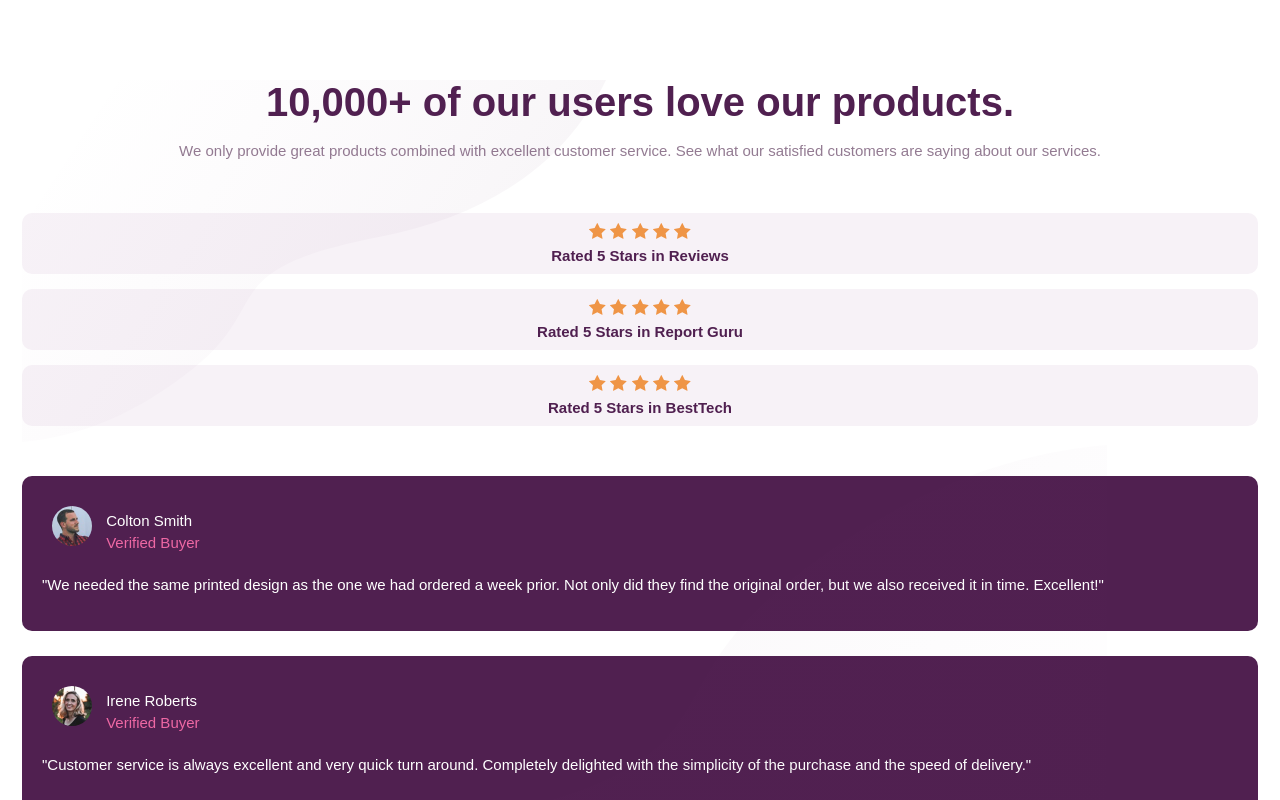
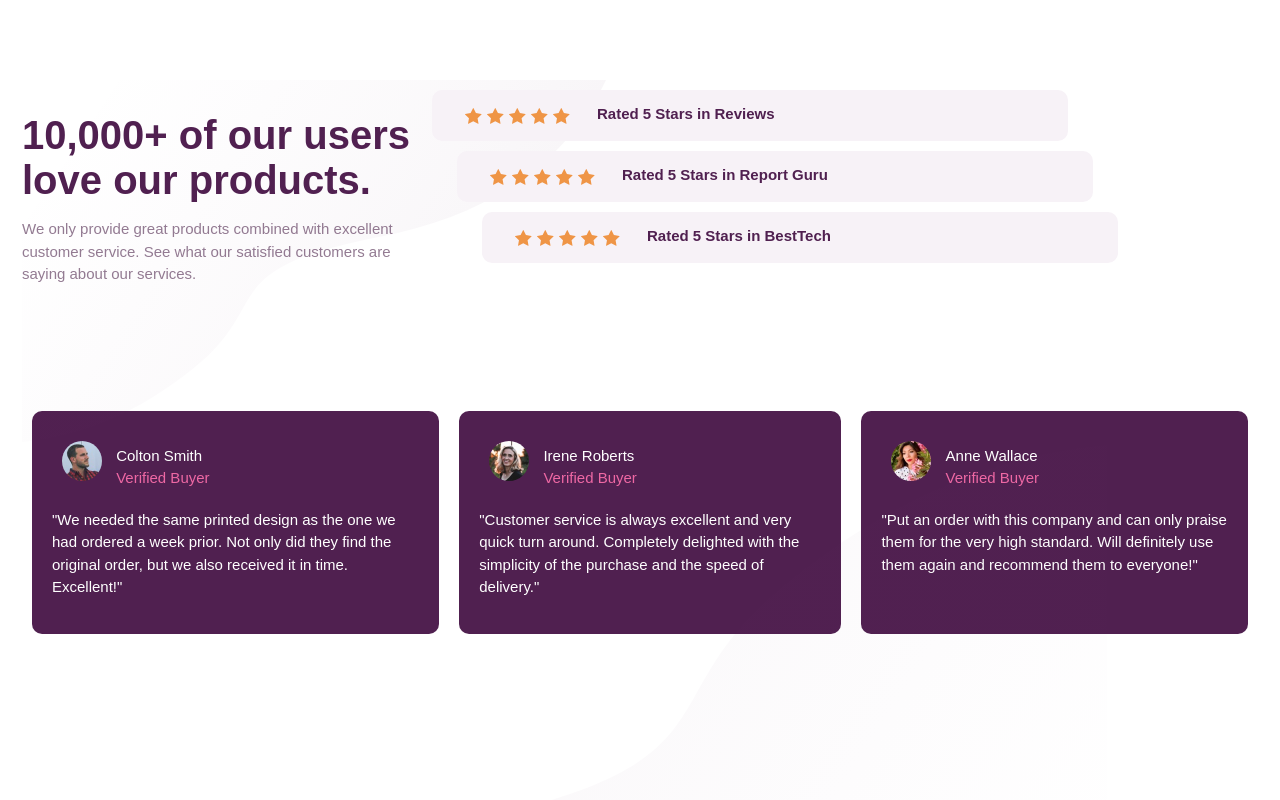
Before and after one commit to nithinbadi/social-proof-section-master, a plain HTML site: page index.html in a window 1280 px wide. Shown: the top 800 px of the page. Drawn offline with Linux system fonts and the light colour scheme.

Commit message:
Made responsive changes for desktop version

```diff
--- a/index.html
+++ b/index.html
@@ -43,7 +43,7 @@
         See what our satisfied customers are saying about our services.
         </p>
     </div>
-
+    <div class="ratings">
       <div class="rating">
         <svg width="17" height="16" xmlns="http://www.w3.org/2000/svg"><path d="M16.539 6.097a.297.297 0 00-.24-.202l-5.36-.779L8.542.26a.296.296 0 00-.53 0L5.613 5.117l-5.36.779a.297.297 0 00-.165.505l3.88 3.78-.917 5.34a.297.297 0 00.43.312l4.795-2.52 4.794 2.52a.296.296 0 00.43-.313l-.916-5.338L16.464 6.4c.08-.08.11-.197.075-.304z" fill="#EF9546" fill-rule="nonzero"/></svg>
         <svg width="17" height="16" xmlns="http://www.w3.org/2000/svg"><path d="M16.539 6.097a.297.297 0 00-.24-.202l-5.36-.779L8.542.26a.296.296 0 00-.53 0L5.613 5.117l-5.36.779a.297.297 0 00-.165.505l3.88 3.78-.917 5.34a.297.297 0 00.43.312l4.795-2.52 4.794 2.52a.296.296 0 00.43-.313l-.916-5.338L16.464 6.4c.08-.08.11-.197.075-.304z" fill="#EF9546" fill-rule="nonzero"/></svg>
@@ -68,7 +68,7 @@
         <svg width="17" height="16" xmlns="http://www.w3.org/2000/svg"><path d="M16.539 6.097a.297.297 0 00-.24-.202l-5.36-.779L8.542.26a.296.296 0 00-.53 0L5.613 5.117l-5.36.779a.297.297 0 00-.165.505l3.88 3.78-.917 5.34a.297.297 0 00.43.312l4.795-2.52 4.794 2.52a.296.296 0 00.43-.313l-.916-5.338L16.464 6.4c.08-.08.11-.197.075-.304z" fill="#EF9546" fill-rule="nonzero"/></svg>
         <span>Rated 5 Stars in BestTech</span>
       </div>
-
+    </div>
 
     <div class="reviews">
     <div class="review">
--- a/style.css
+++ b/style.css
@@ -70,23 +70,6 @@ img{
 
 
 
-
-
-
-
-
-
-
-
-
-
-
-
-
-
-
-
-
 .mobile-background{
     width:100vw;
         position:absolute;
@@ -101,10 +84,6 @@ img{
 
 
 
-
-
-
-
 @media (min-width: 375px){
     .mobile-background{
 
@@ -114,3 +93,48 @@ img{
         visibility:hidden;
       }
 }
+
+
+
+@media (min-width: 775px){
+
+      .headline{
+        text-align:left;
+        max-width:25rem;
+      }
+      .container{
+        display:flex;
+        flex-wrap:wrap;
+      }
+      .rating{
+        display:flex;
+width:100%;
+        margin:10px;
+        padding:15px 30px;
+        position:relative;
+      }
+      .rating svg{
+        margin:2.5px
+      }
+      .rating span{
+        margin:0 25px;
+      }
+      .ratings{
+        width:100%;
+        max-width:45vw;
+      }
+      .ratings :nth-of-type(2){
+        left:25px
+      }
+      .ratings :nth-of-type(3){
+        left:50px
+      }
+      .reviews{
+        display:flex;
+
+      }
+      .review{
+        margin:10px;
+        max-width:375px;
+      }
+}
```
